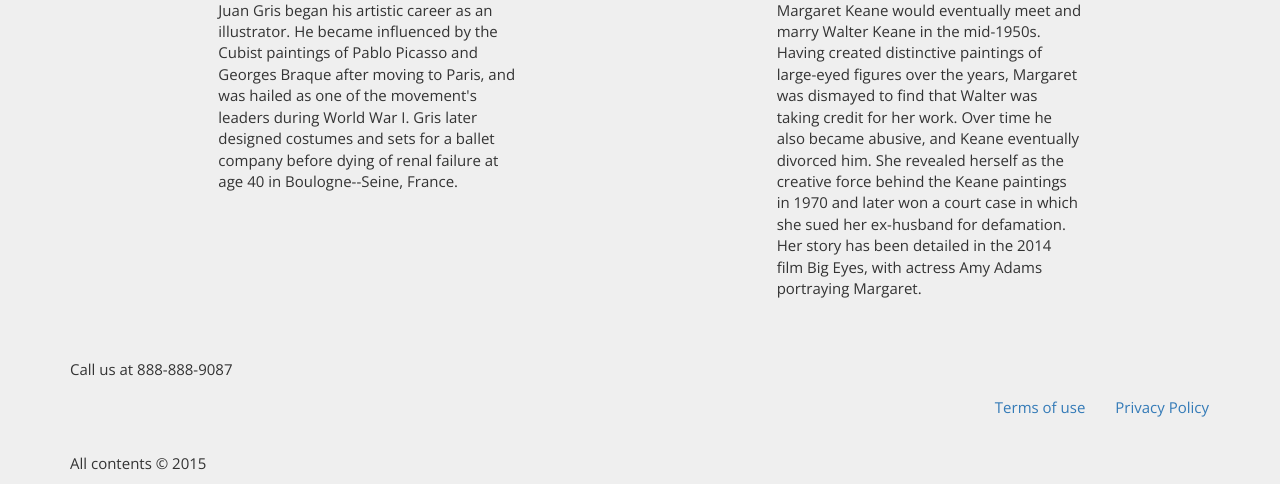
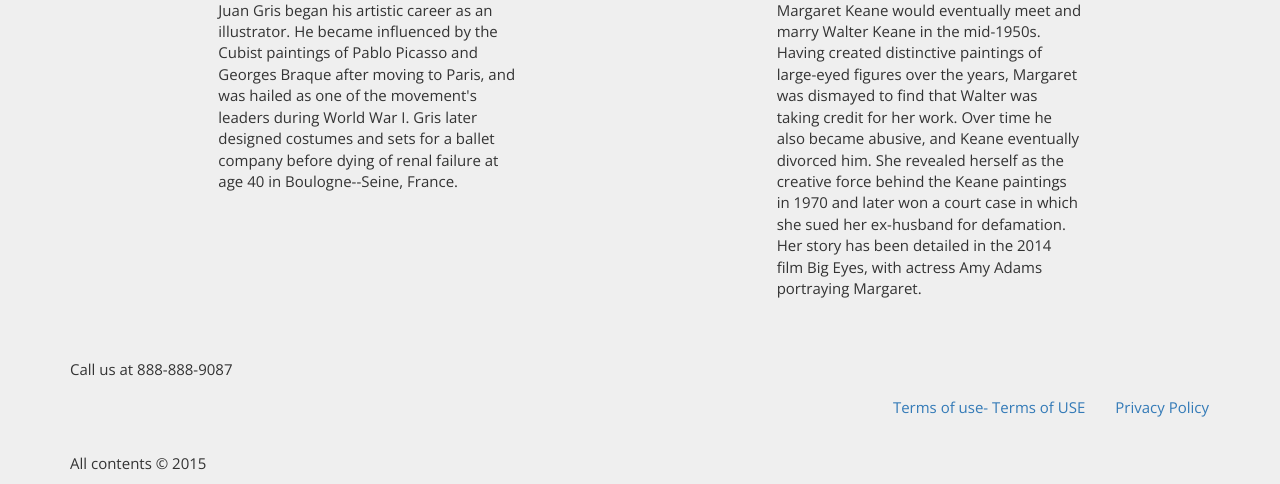
Before and after one commit to mickeyg21/git-basics, a plain HTML site: page index2.html in a window 1280 px wide. Shown: the part 1407-1891 px from the top of the page. Drawn offline with nearby package versions, Linux system fonts and the light colour scheme.

Commit message:
changed Terms of Use line

```diff
--- a/index2.html
+++ b/index2.html
@@ -134,7 +134,7 @@
 		<div>Call us at <span class="phone">888-888-9087</span></div>
 		<nav class="navbar nabar-default" role="navigation">
 			<ul class="nav navbar-nav navbar-right">
-				<li><a href="#">Terms of use</a></li>
+				<li><a href="#">Terms of use- Terms of USE</a></li>
 				<li><a href="#">Privacy Policy</a></li>
 			</ul>
 		</nav>
```
